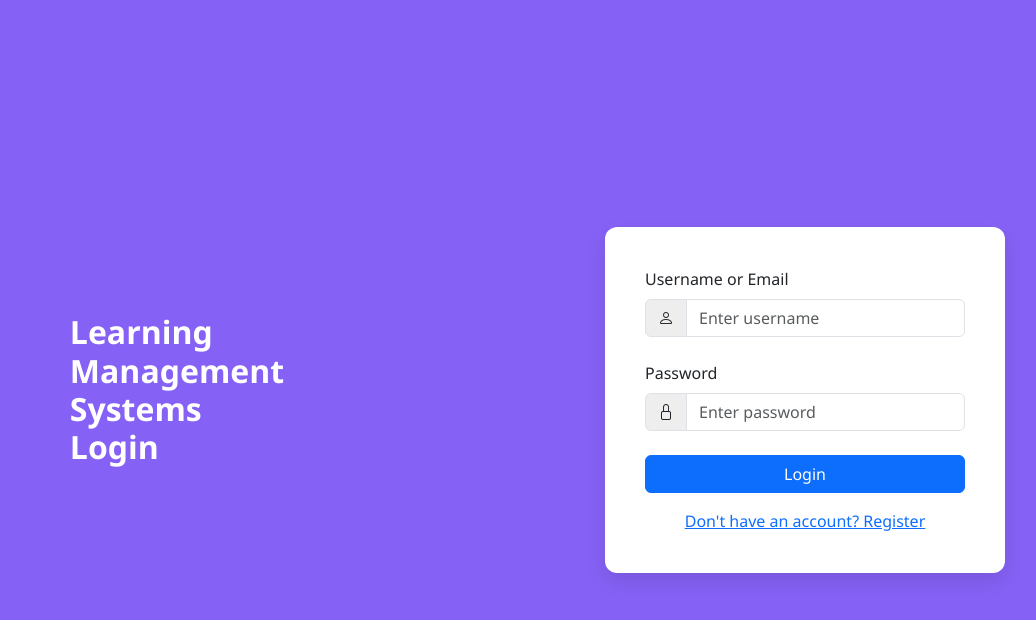
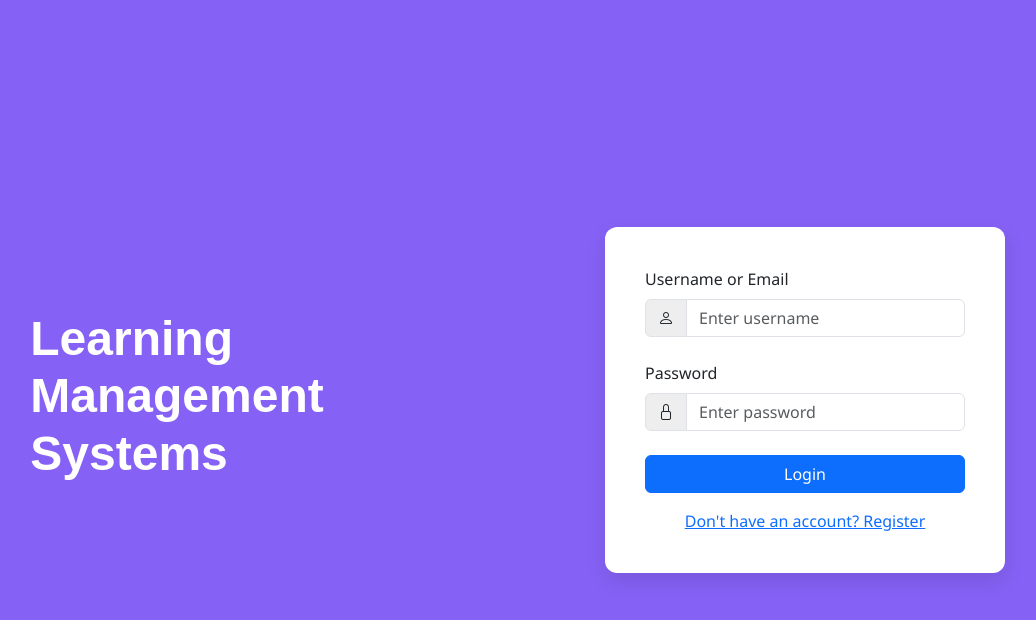
Before and after one commit to Shamrooz-Khan/LMS, a Django app: template core/templates/core/login.html in a window 1280 px wide. Shown: the top 620 px of the page, without its empty margins (149-1185 px from the left). Run offline with Django 3.2, Linux system fonts and the light colour scheme; the template is opened without the code that fills it, so the values that code supplies are empty.

Commit message:
views.py

```diff
--- a/core/templates/core/login.html
+++ b/core/templates/core/login.html
@@ -23,10 +23,11 @@
             box-shadow: 0 8px 20px rgba(0,0,0,0.1);
         }
         .login-title {
+             font-family: 'Raleway', sans-serif;
+            font-size: 48px;
+            font-weight: 700;
             color: white;
-            font-size: 2rem;
-            font-weight: bold;
-            margin-bottom: 20px;
+            line-height: 1.2;
         }
         .input-group-text {
             background-color: #eee;
@@ -39,7 +40,7 @@
     <div class="row w-100">
         <div class="col-md-6 d-flex align-items-center justify-content-center">
             <div class="text-white text-start px-5">
-                <h1 class="login-title">Learning<br>Management<br>Systems<br>Login</h1>
+                <h1 class="login-title">Learning<br>Management<br>Systems</h1>
             </div>
         </div>
 
--- a/core/views.py
+++ b/core/views.py
@@ -13,7 +13,7 @@ def register(request):
         password = request.POST['password']
         User.objects.create_user(username=username, password=password)
         return redirect('login')
-    return render(request, 'register.html')
+    return render(request, 'core/register.html')
 
 def user_login(request):
     if request.method == 'POST':
@@ -23,7 +23,7 @@ def user_login(request):
         if user:
             login(request, user)
             return redirect('dashboard')
-    return render(request, 'login.html')
+    return render(request, 'core/login.html')
 
 def user_logout(request):
     logout(request)
```
Also changed, not shown: db.sqlite3.
